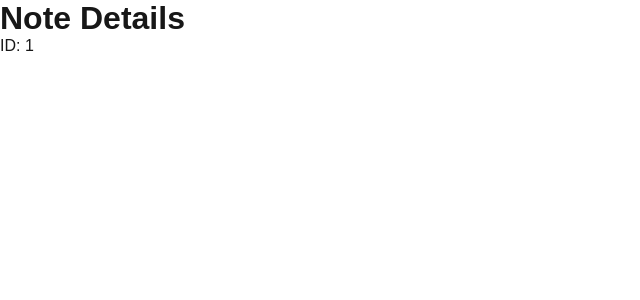
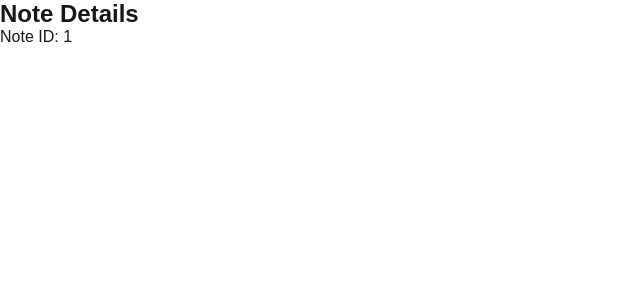
Before and after one commit to d-natan/09-auth, a Next.js app: page /notes/1 in a window 1280 px wide. Shown: the top 300 px of the page, without its empty margins (0-640 px from the left). Built offline with nearby package versions, Linux system fonts and the light colour scheme.

Commit message:
add missing notes files

```diff
--- /dev/null
+++ b/app/(private routes)/notes/[id]/NoteDetails.client.tsx
@@ -0,0 +1,14 @@
+"use client";
+
+interface Props {
+  id: string;
+}
+
+export default function NoteDetailsClient({ id }: Props) {
+  return (
+    <div>
+      <h2>Note Details</h2>
+      <p>Note ID: {id}</p>
+    </div>
+  );
+}
--- a/app/(private routes)/notes/[id]/page.tsx
+++ b/app/(private routes)/notes/[id]/page.tsx
@@ -1,12 +1,9 @@
+import NoteDetailsClient from "./NoteDetails.client";
+
 interface Props {
   params: { id: string };
 }
 
 export default function NoteDetailsPage({ params }: Props) {
-  return (
-    <div>
-      <h1>Note Details</h1>
-      <p>ID: {params.id}</p>
-    </div>
-  );
+  return <NoteDetailsClient id={params.id} />;
 }
```
Also changed, not shown: app/(private routes)/notes/filter/[...slug]/Notes.client.tsx (added, +17 -0 lines), app/(private routes)/notes/filter/[...slug]/page.tsx (+3 -6 lines), app/(private routes)/notes/filter/layout.tsx (added, +16 -0 lines).
